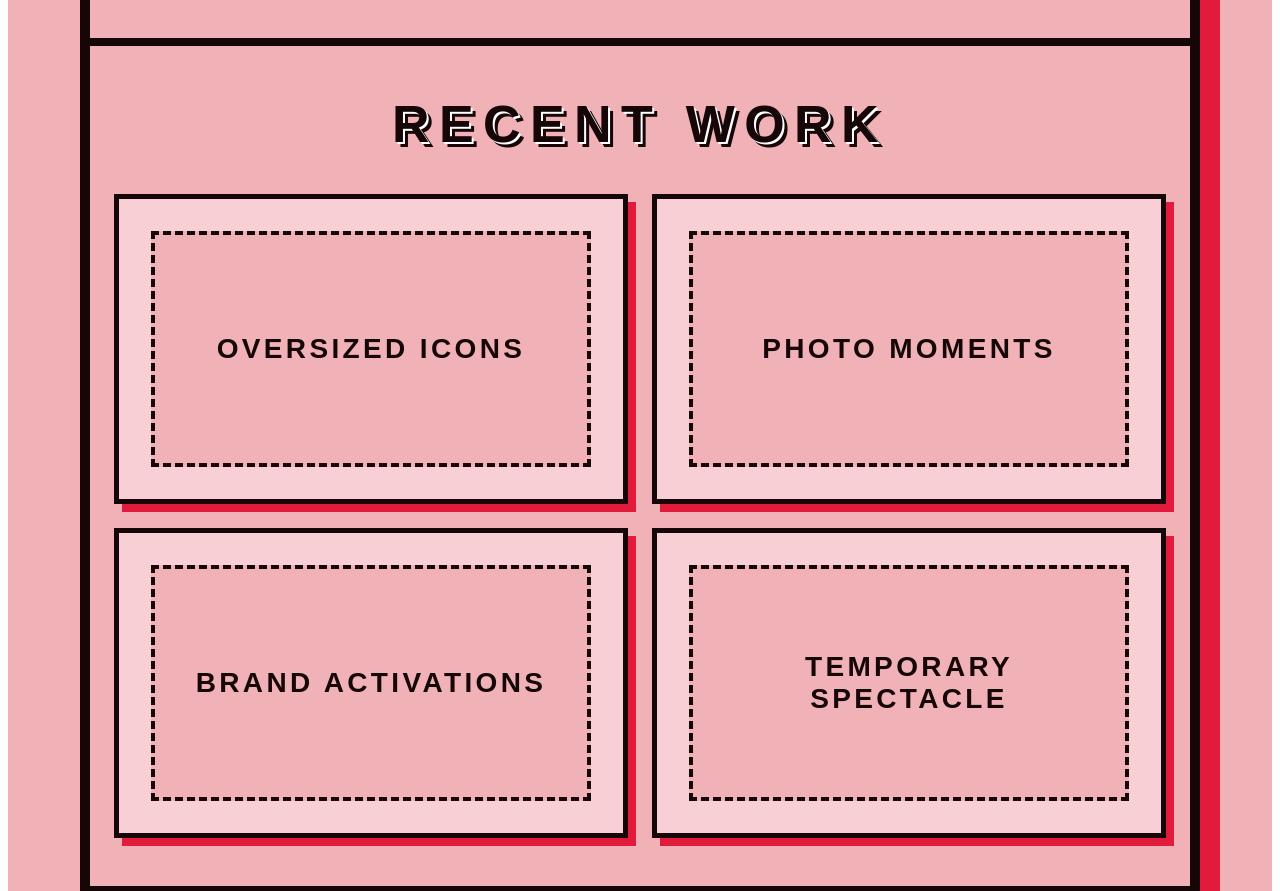
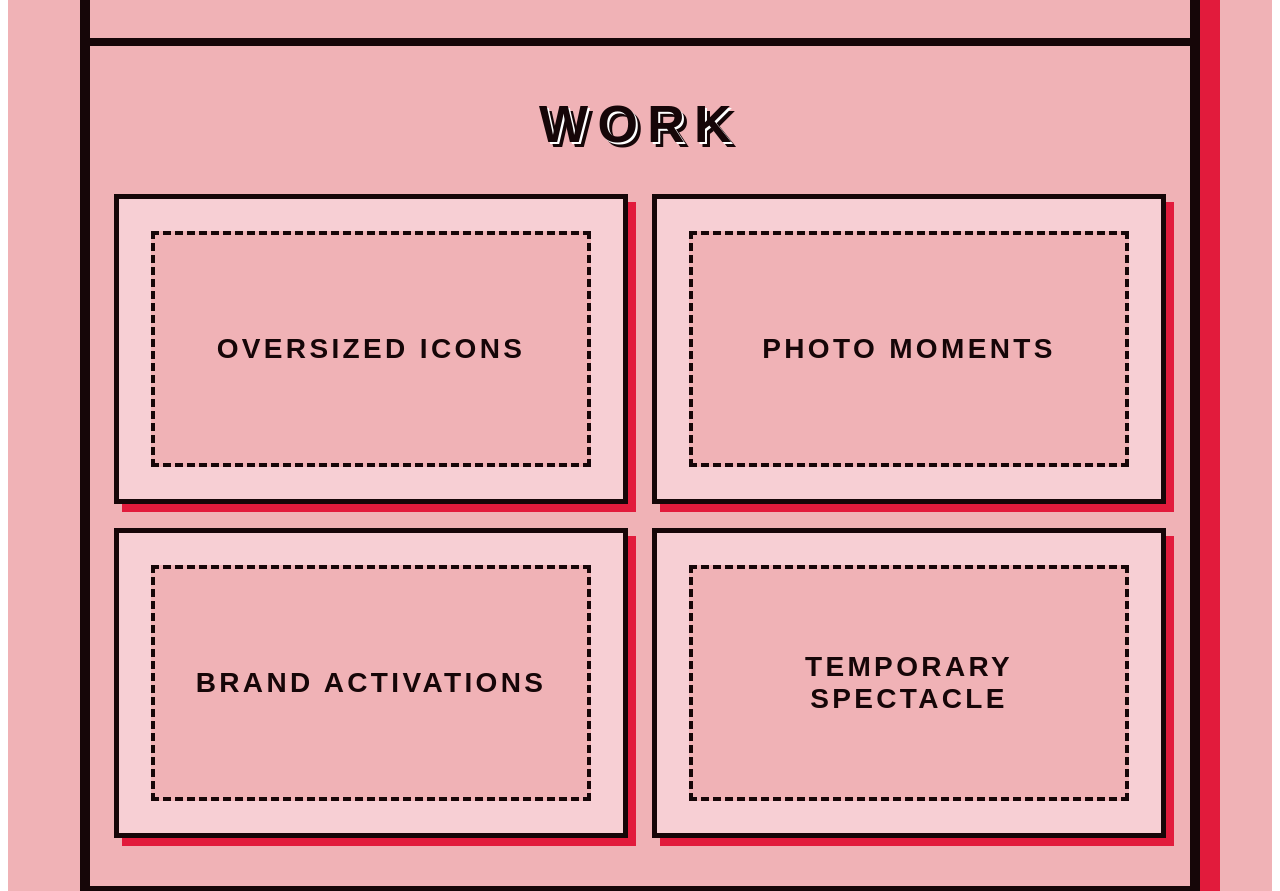
Before and after one commit to madisonmask/madpropseventco, a Next.js app: page / in a window 1280 px wide. Shown: the part 1313-2204 px from the top of the page. Built offline with nearby package versions, Linux system fonts and the light colour scheme.

Commit message:
Rename 'Recent Work' section to 'Work'

```diff
--- a/app/page.jsx
+++ b/app/page.jsx
@@ -273,7 +273,7 @@ export default function Page() {
         </section>
 
         <section style={styles.section}>
-          <h2 style={styles.heading}>Recent Work</h2>
+          <h2 style={styles.heading}>Work</h2>
           <div style={styles.grid2}>
             {projects.map((p) => (
               <div key={p} style={styles.projectCard}>
```
